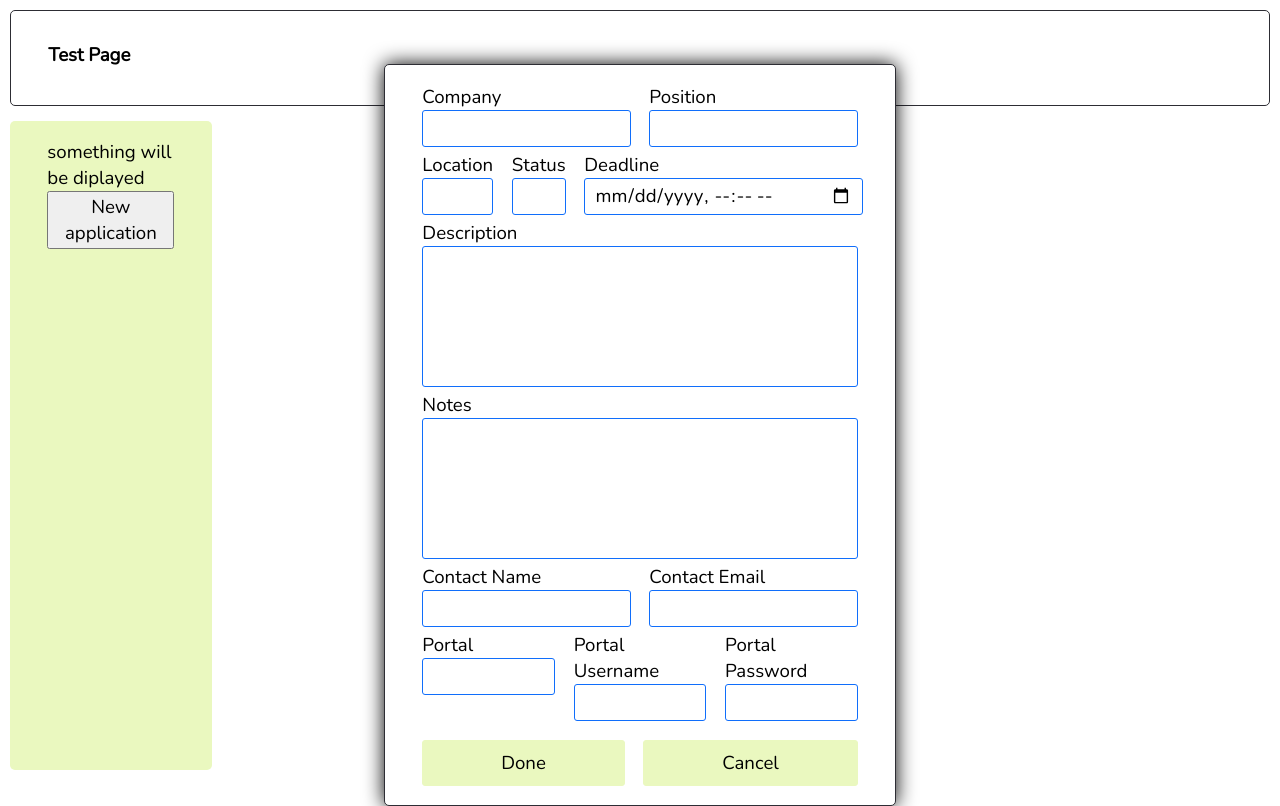
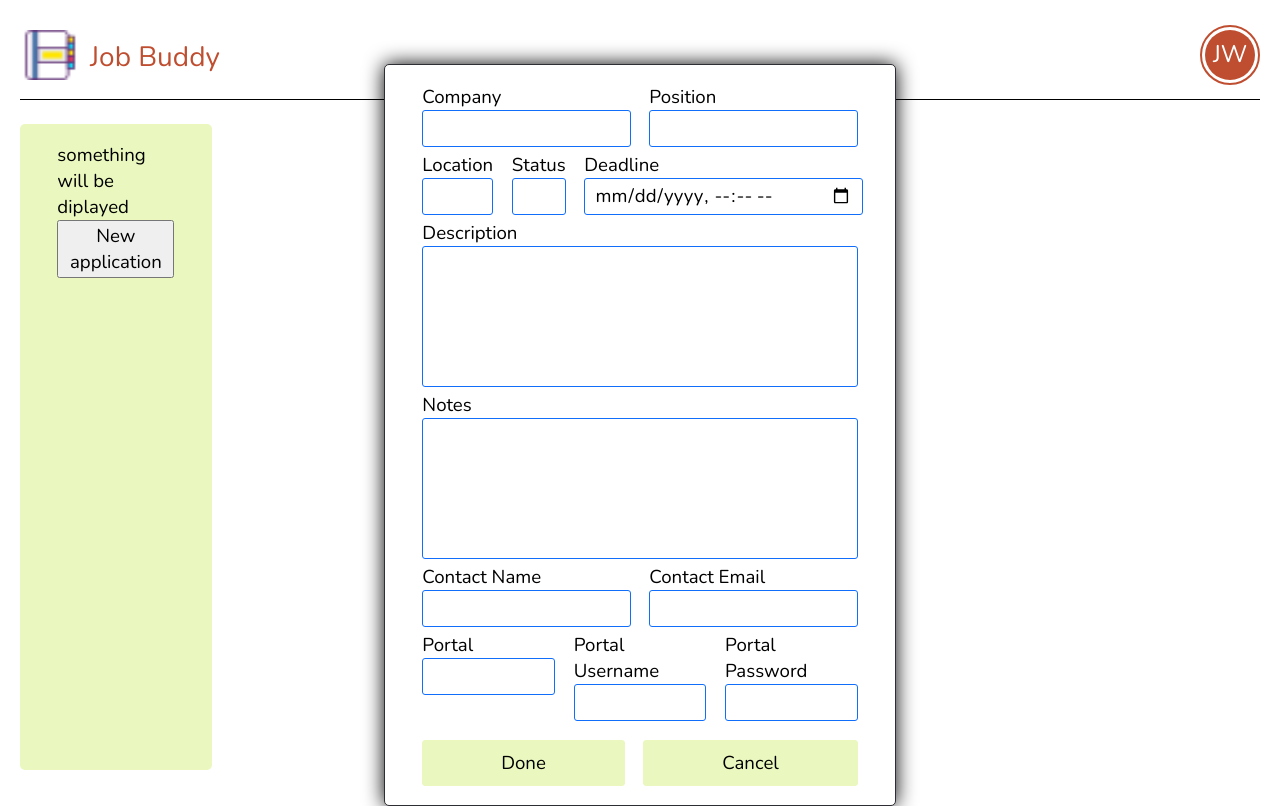
Before and after one commit to cse110-fa22-group24/cse110-fa22-group24, a website: page source/index.html in a window 1280 px wide. Drawn offline with nearby package versions, Linux system fonts and the light colour scheme.

Commit message:
style change for index

```diff
--- a/source/index.html
+++ b/source/index.html
@@ -24,7 +24,23 @@
 <!-- layout for the entire page-->
 <div id="full-page">
   <header>
-    <h1>Test Page</h1>
+    <div id="header_area">
+      <div id="app_title">
+        <div id="s">
+          <img src="assets/agenda.png" id="agenda">
+        </div>
+
+        <p class="center">Job Buddy</p>
+
+      </div>
+
+      <div id="outer-circle">
+        <div id="inner-circle">
+          <p id="initial">JW</p>
+        </div>
+      </div>
+    </div>
+    <hr>
   </header>
 
   <!--naviagtion bar on the left-->
--- a/source/styles/main.css
+++ b/source/styles/main.css
@@ -22,22 +22,38 @@ body {
   grid-template-columns: 1fr 1fr 1fr 1fr 1fr 1fr;
   grid-template-rows: 1fr 1fr 1fr 1fr 1fr 1fr 1fr;
   column-gap: 10px;
-  row-gap: 15px;
+  row-gap: 0px;
   height: 95%;
   margin:10px;
 }
 header{
   grid-column: 1/7;
   grid-row:1/2;
-  border: 1px solid #2d2d34;
   border-radius: 5px;
-  padding: 1em 2em;
+  margin-left: 10px;
+  margin-right: 10px;
+  display: flex;
+  flex-direction: column;
+}
+#header_area{
+  display: flex;
+  flex-direction: row;
+  height:70%;
+}
+hr {
+  border: 0;
+  clear:both;
+  display:block;
+  width: 100%;
+  background-color:black;
+  height: 1px;
 }
 #navigation-bar{
   grid-column: 1/2;
   grid-row: 2/8;
   background-color: #EAF8BF;
   border-radius: 5px;
+  margin-left: 10px;
   padding: 1em 2em;
   display:flex;
   flex-direction: column;
@@ -56,3 +72,47 @@ main{
   height: 100%;
   width: 100%
 }
+
+#outer-circle {
+  margin-top: 15px;
+  margin-left: auto;
+  background: white;
+  border: 2px solid #BF4E30;
+  border-radius: 50%;
+  height: 60px;
+  width: 60px;
+}
+#inner-circle {
+  background: #BF4E30;
+  border-radius: 50%;
+  height: 50px;
+  width: 50px;
+  margin-top: 3px;
+  margin-left: 3px;
+}
+
+#initial{
+  color: white;
+  display: table-cell;
+  vertical-align: middle;
+  text-align: center;
+  padding-top: 8px;
+  padding-left: 8px;
+  font-size: 24px;
+}
+#app_title{
+  display: flex;
+  gap: 10px;
+}
+.center{
+  text-align: center;
+  font-size: 1.5rem;
+  color: #BF4E30;
+}
+#agenda{
+  margin-top:10px;
+  padding-top: 10px;
+  padding-bottom: 10px;
+  width: 60px;
+  height:70px;
+}
```
Also changed, not shown: source/assets/agenda.png (added).
